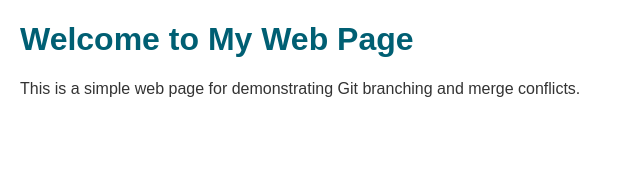
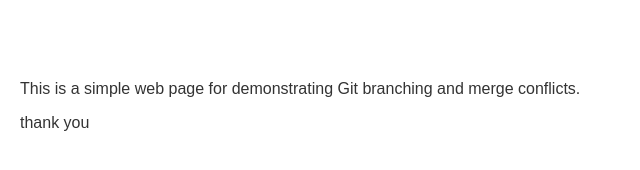
Before and after one commit to Javvaditanmaie/ASS03, a plain HTML site: page index.html in a window 1280 px wide. Shown: the whole page, without its empty margins (0-640 px from the left). Drawn offline with Linux system fonts and the light colour scheme.

Commit message:
updating styling

```diff
--- a/index.html
+++ b/index.html
@@ -10,9 +10,14 @@
             color: #333333;
             margin: 20px;
         }
+
         h1 {
             color: #005f73;
         }
+        h1 {
+            color: #ffffff;
+        }
+
         p {
             font-size: 16px;
         }
@@ -21,5 +26,6 @@
 <body>
     <h1>Welcome to My Web Page</h1>
     <p>This is a simple web page for demonstrating Git branching and merge conflicts.</p>
+    <p>thank you</p>
 </body>
 </html>
```
